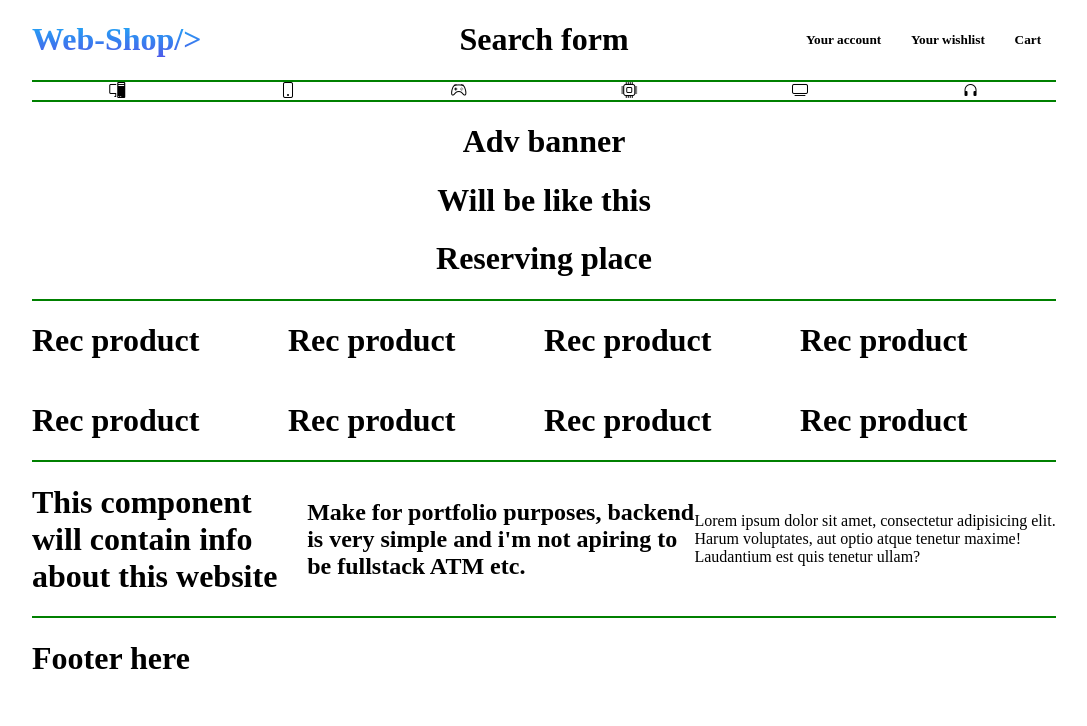
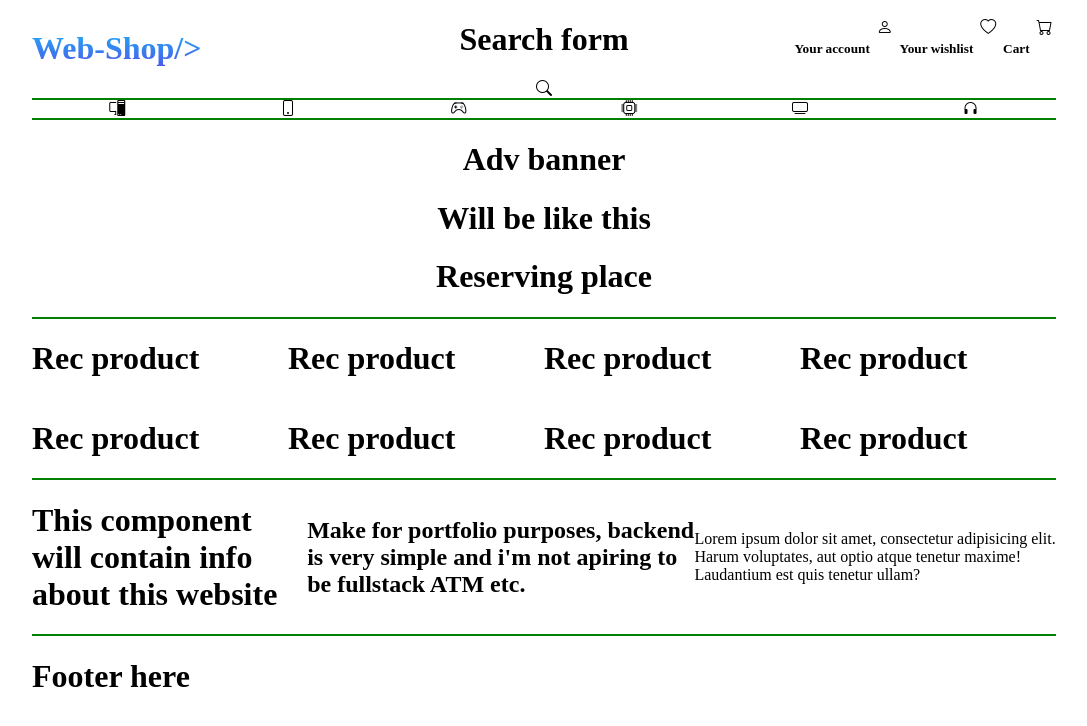
Before and after one commit to Kameal22/react-eCommerce-app, a React (Create React App) app: page / in a window 1280 px wide. Shown: the top 726 px of the page, without its empty margins (96-1183 px from the left). Built offline with nearby package versions, Linux system fonts and the light colour scheme.

Commit message:
Added more components

```diff
--- a/src/App.tsx
+++ b/src/App.tsx
@@ -1,26 +1,24 @@
 import React from "react";
 import "./styles/App.scss";
-import {
-  BrowserRouter,
-  Routes,
-  Route
-} from "react-router-dom";
+import { BrowserRouter, Routes, Route } from "react-router-dom";
 import LandingView from "./components/mainView/LandingView";
 import RegisterForm from "./components/profile/registration/RegisterForm";
 import LoginForm from "./components/profile/login/LoginForm";
 import Cart from "./components/shoppingCart/cart/Cart";
 import Wishlist from "./components/profile/profile/Wishlist";
+import Profile from "./components/profile/profile/Profile";
 
 const App: React.FC = () => {
   return (
     <div className="App">
       <BrowserRouter>
         <Routes>
-          <Route path = "/" element={<LandingView />} />
-          <Route path = "/register" element={<RegisterForm />} />
-          <Route path = "/login" element={<LoginForm />} />
-          <Route path = "/wishlist" element={<Wishlist />} />
-          <Route path = "/cart" element={<Cart />} />
+          <Route path="/" element={<LandingView />} />
+          <Route path="/register" element={<RegisterForm />} />
+          <Route path="/login" element={<LoginForm />} />
+          <Route path="/wishlist" element={<Wishlist />} />
+          <Route path="/profile" element={<Profile />} />
+          <Route path="/cart" element={<Cart />} />
         </Routes>
       </BrowserRouter>
     </div>
--- a/src/components/mainView/LandingView.tsx
+++ b/src/components/mainView/LandingView.tsx
@@ -1,10 +1,10 @@
 import React from "react";
-import AdvBanner from "../banner/AdvBanner"
+import AdvBanner from "../banner/AdvBanner";
 import Nav from "../nav/Nav";
 import RecProducts from "../recommendation/RecProducts";
 import SearchBar from "../searchBar/SearchBar";
-import WebsiteInfo from "../websiteInfo/WebsiteInfo"
-import "../../styles/mainView/mainView.scss"
+import WebsiteInfo from "../websiteInfo/WebsiteInfo";
+import "../../styles/mainView/mainView.scss";
 import Footer from "../footer/Footer";
 
 const LandingView: React.FC = () => {
--- a/src/components/nav/NavMenu.tsx
+++ b/src/components/nav/NavMenu.tsx
@@ -1,12 +1,17 @@
 import React from "react";
 import "../../styles/navStyles/navMenu.scss";
+import { Link } from "react-router-dom";
 
 const NavMenu: React.FC = () => {
+  // If logged in - menu stays the same, if not - Create account, Log in, Cart
   return (
     <div className="navMenu">
       <h5>Your account</h5>
+      <i className="bi bi-person"></i>
       <h5>Your wishlist</h5>
+      <i className="bi bi-heart"></i>
       <h5>Cart</h5>
+      <i className="bi bi-cart"></i>
     </div>
   );
 };
--- a/src/components/nav/NavSearchForm.tsx
+++ b/src/components/nav/NavSearchForm.tsx
@@ -4,6 +4,7 @@ const NavSearchForm: React.FC = () => {
   return (
     <div className="navSearchForm">
       <h1>Search form</h1>
+      <i className="bi bi-search"></i>
     </div>
   );
 };
--- a/src/components/profile/login/LoginForm.tsx
+++ b/src/components/profile/login/LoginForm.tsx
@@ -1,4 +1,5 @@
 import React from "react";
+import "../../../styles/profileStyles/loginForm.scss";
 
 const LoginForm: React.FC = () => {
   return (
--- a/src/components/profile/profile/Profile.tsx
+++ b/src/components/profile/profile/Profile.tsx
@@ -1,7 +1,7 @@
 import React from "react";
+import "../../../styles/profileStyles/profile.scss";
 
 const Profile: React.FC = () => {
-
   return (
     <div className="navLogo">
       <h1>Your profile</h1>
--- a/src/components/profile/profile/Wishlist.tsx
+++ b/src/components/profile/profile/Wishlist.tsx
@@ -1,7 +1,7 @@
 import React from "react";
+import "../../../styles/profileStyles/wishlist.scss";
 
 const Wishlist: React.FC = () => {
-
   return (
     <div className="navLogo">
       <h1>Your wishlist</h1>
--- a/src/components/profile/registration/RegisterForm.tsx
+++ b/src/components/profile/registration/RegisterForm.tsx
@@ -1,4 +1,5 @@
 import React from "react";
+import "../../../styles/profileStyles/registrationForm.scss";
 
 const RegisterForm: React.FC = () => {
   return (
```
Also changed, not shown: src/styles/profileStyles/loginForm.scss (added), src/styles/profileStyles/profile.scss (added), src/styles/profileStyles/registrationForm.scss (added), src/styles/profileStyles/wishlist.scss (added).
